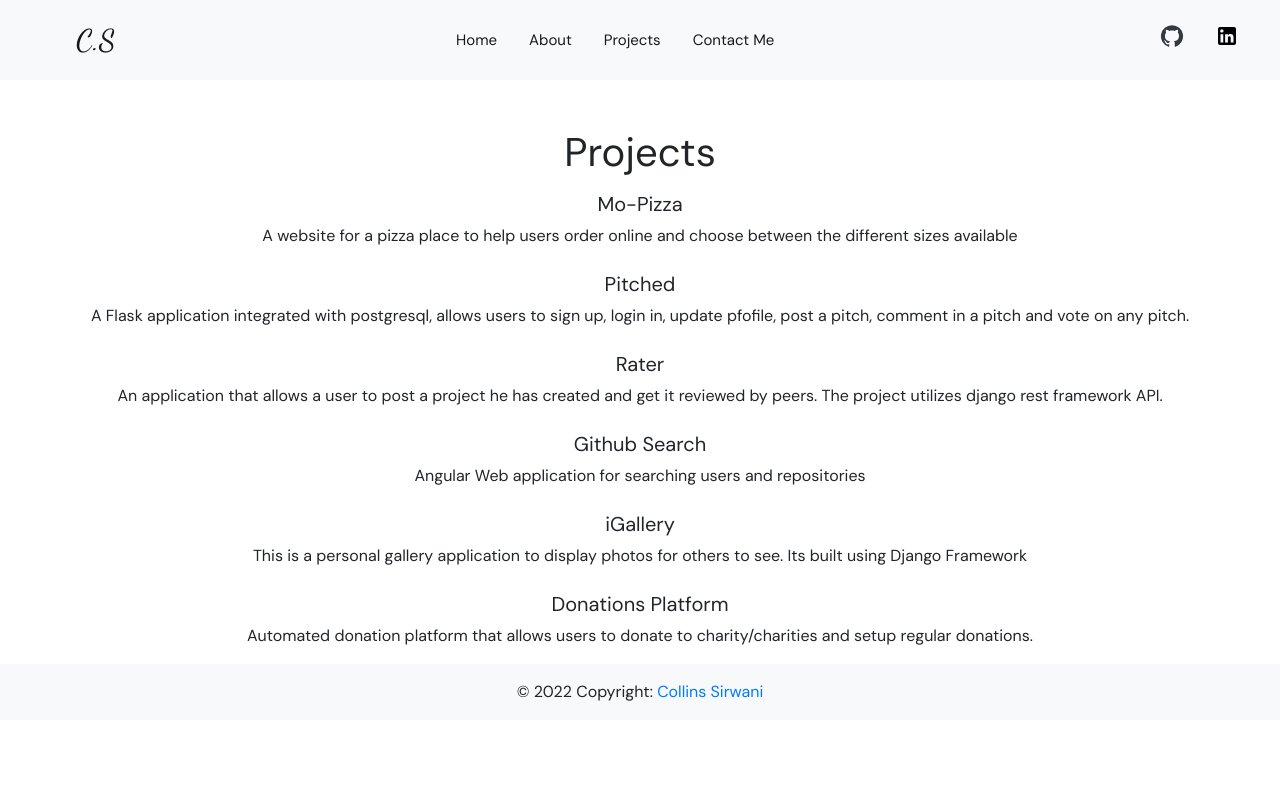
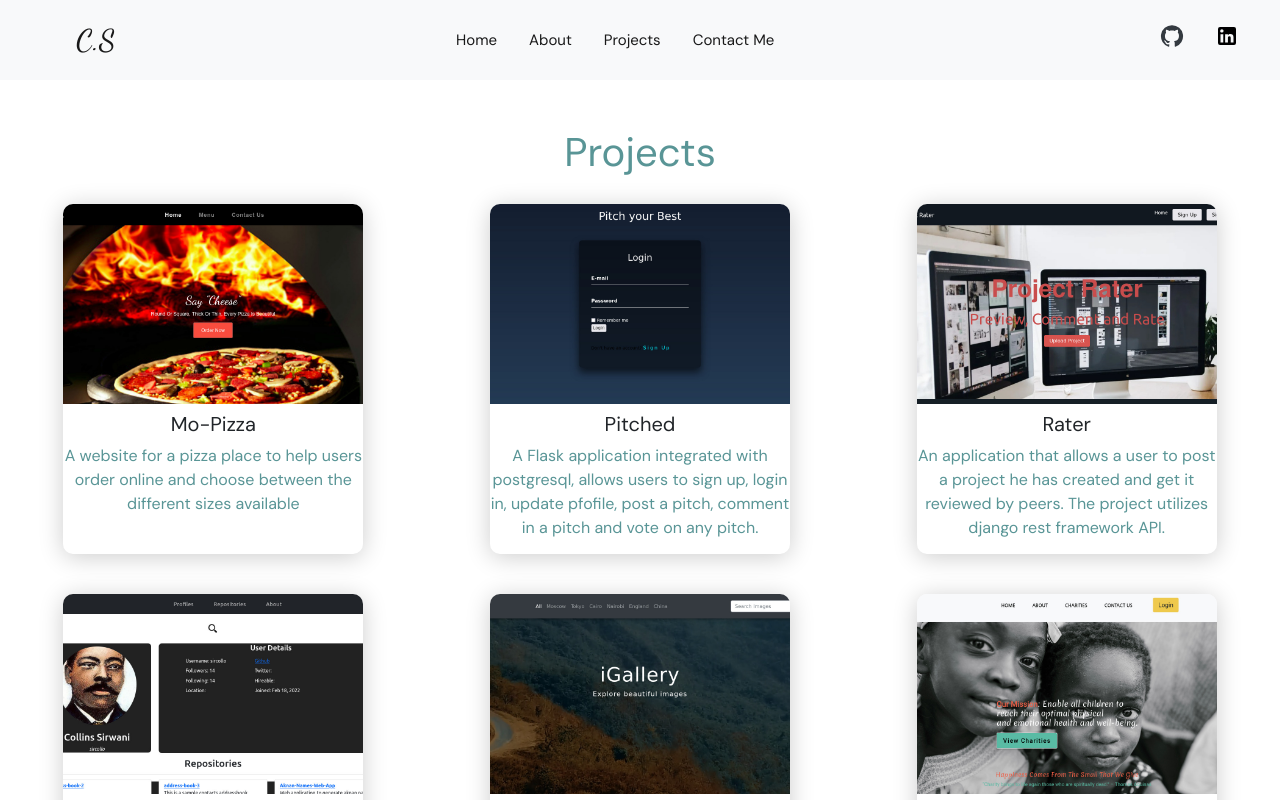
Before and after one commit to sircollo/react-portfolio, a React (Create React App) app: page /projects in a window 1280 px wide. Shown: the top 800 px of the page. Built offline with nearby package versions, Linux system fonts and the light colour scheme.

Commit message:
Style: add styling to display projects in a grid

```diff
--- a/src/styles/Projects.css
+++ b/src/styles/Projects.css
@@ -0,0 +1,45 @@
+.projects{
+  width: 100%;
+  height: auto;
+  display: flex;
+  justify-content: center;
+  align-items: center;
+  flex-direction: column;
+  flex-wrap: wrap;
+}
+.projectList {
+  width: 100%;
+  height: auto;
+  display: grid;
+  grid-template-columns: 1fr 1fr 1fr;
+  place-items: center;
+}
+.projects .projectTitle {
+  font-family: 'DM Sans', sans-serif;
+  color: #599596;
+}
+.projectItem {
+  border-radius: 10px;
+  width: 300px;
+  height: 350px;
+  margin: 20px 0px ;
+  box-shadow: 0px 3px 25px rgba(0, 0, 0, 0.2);
+}
+.projectItem:hover {
+  box-shadow: 0px 3px 15px rgba(89, 149, 150, 1);
+  transition: 0.3s ease-in;
+  cursor: pointer;
+}
+.projectItem div {
+  border-top-left-radius: 10px;
+  border-top-right-radius: 10px;
+  width: 100%;
+  height: 200px;
+  background-position: center;
+  background-repeat: no-repeat;
+  background-size: cover;
+}
+.projectItem h1,
+.projectItem p {
+  color: #599596;
+}
```
